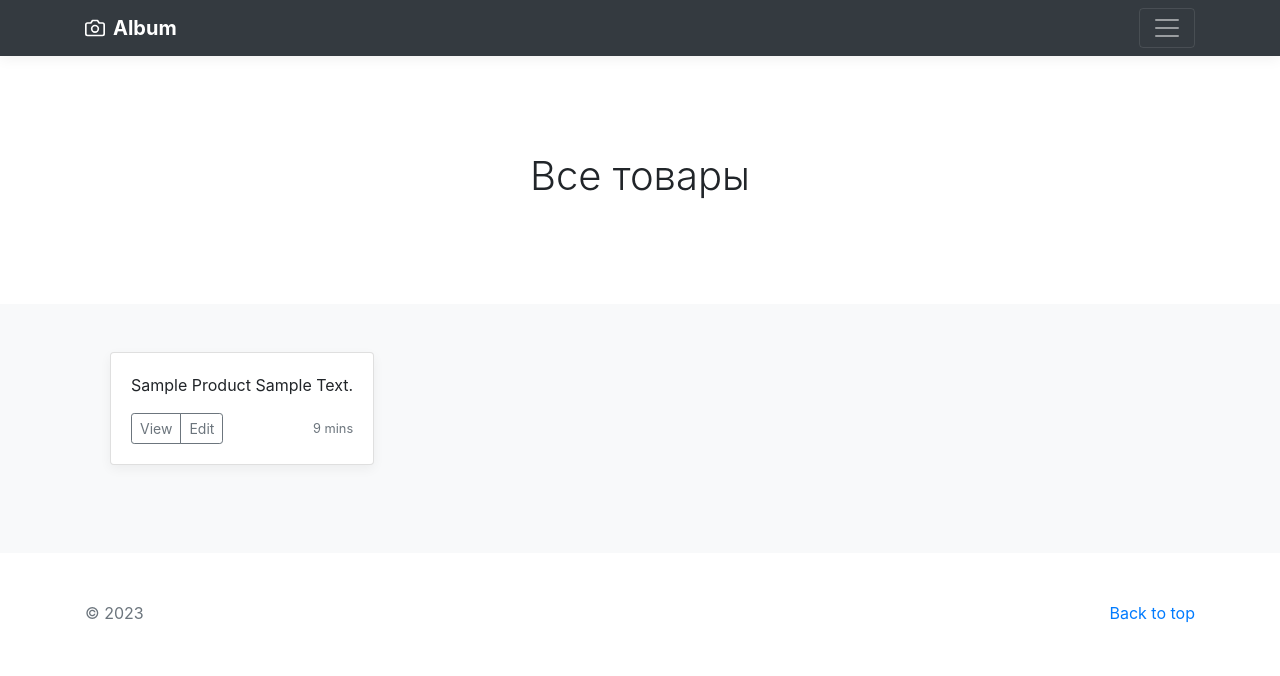
After one commit to WRXer/django_orm_project1, a Django app: page /products/ in a window 1280 px wide. The commit adds this page. Shown: the top 676 px of the page. Run offline with Django 4.2, Linux system fonts and the light colour scheme; tables that the repository leaves empty hold one stand-in row (values such as "Sample post"); some libraries are stand-ins or nearby versions.

Commit message:
В созданный ранее шаблон для главной страницы выведите список товаров в цикле. Для единообразия выводимых карточек отображаемое описание обрежьте после первых выведенных 100 символов.

```diff
--- a/main/models.py
+++ b/main/models.py
@@ -25,7 +25,7 @@ class Product(models.Model):
     recreated_at = models.DateTimeField(auto_now=True)    #дата последнего изменения.
 
     def __str__(self):
-        return f'{self.name}'
+        return f'{self.name} {self.description}'
 
     class Meta:
         verbose_name = "Product"   # наименование модели в единственном числе
--- a/main/templates/main/includes/inc_main_menu.html
+++ b/main/templates/main/includes/inc_main_menu.html
@@ -2,6 +2,7 @@
   <h4 class="text-white">Меню</h4>
   <ul class="list-unstyled">
     <li><a href="{% url 'main:index' %}" class="text-white">Главная</a></li>
+    <li><a href="{% url 'main:products' %}" class="text-white">Все товары</a></li>
     <li><a href="#" class="text-white">Каталог</a></li>
     <li><a href="{% url 'main:contact' %}" class="text-white">Контакты</a></li>
   </ul>
--- /dev/null
+++ b/main/templates/main/products.html
@@ -0,0 +1,26 @@
+{% extends 'main/base.html' %}
+
+{% block content %}
+    <body>
+        <ul>
+            {% for object in object_list %}
+                <div class="col-md-14">
+                  <div class="card mb-4 box-shadow">
+                    <div class="card-body">
+                      <p class="card-text">{{ object| title }}</p>
+                      <div class="d-flex justify-content-between align-items-center">
+                        <div class="btn-group">
+                          <button type="button" class="btn btn-sm btn-outline-secondary">View</button>
+                          <button type="button" class="btn btn-sm btn-outline-secondary">Edit</button>
+                        </div>
+                        <small class="text-muted">9 mins</small>
+                      </div>
+                    </div>
+                  </div>
+                </div>
+
+            {% endfor %}
+
+        </ul>
+    </body>
+{% endblock %}
--- a/main/urls.py
+++ b/main/urls.py
@@ -1,11 +1,12 @@
 from django.urls import path
 
 from main.apps import MainConfig
-from main.views import contact, index
+from main.views import contact, index, products
 
 app_name = MainConfig.name
 
 urlpatterns = [
     path('', index, name= 'index'),
     path('contact/', contact, name='contact'),
+    path('products/', products, name='products'),
 ]
--- a/main/views.py
+++ b/main/views.py
@@ -1,6 +1,6 @@
 from django.shortcuts import render
 
-from main.models import Category
+from main.models import Category, Product
 
 
 # Create your views here.
@@ -22,3 +22,15 @@ def contact(request):
         'title': 'Контакты'
     }
     return render(request, 'main/contact.html', context)
+
+
+def products(request):
+    products_list = Product.objects.all()
+    context = {
+        'object_list': products_list,
+        'title': 'Все товары'
+    }
+    for product in products_list:
+        if len(product.description) > 100:
+            product.description = product.description[:100] + "..."
+    return render(request, 'main/products.html', context)
```
